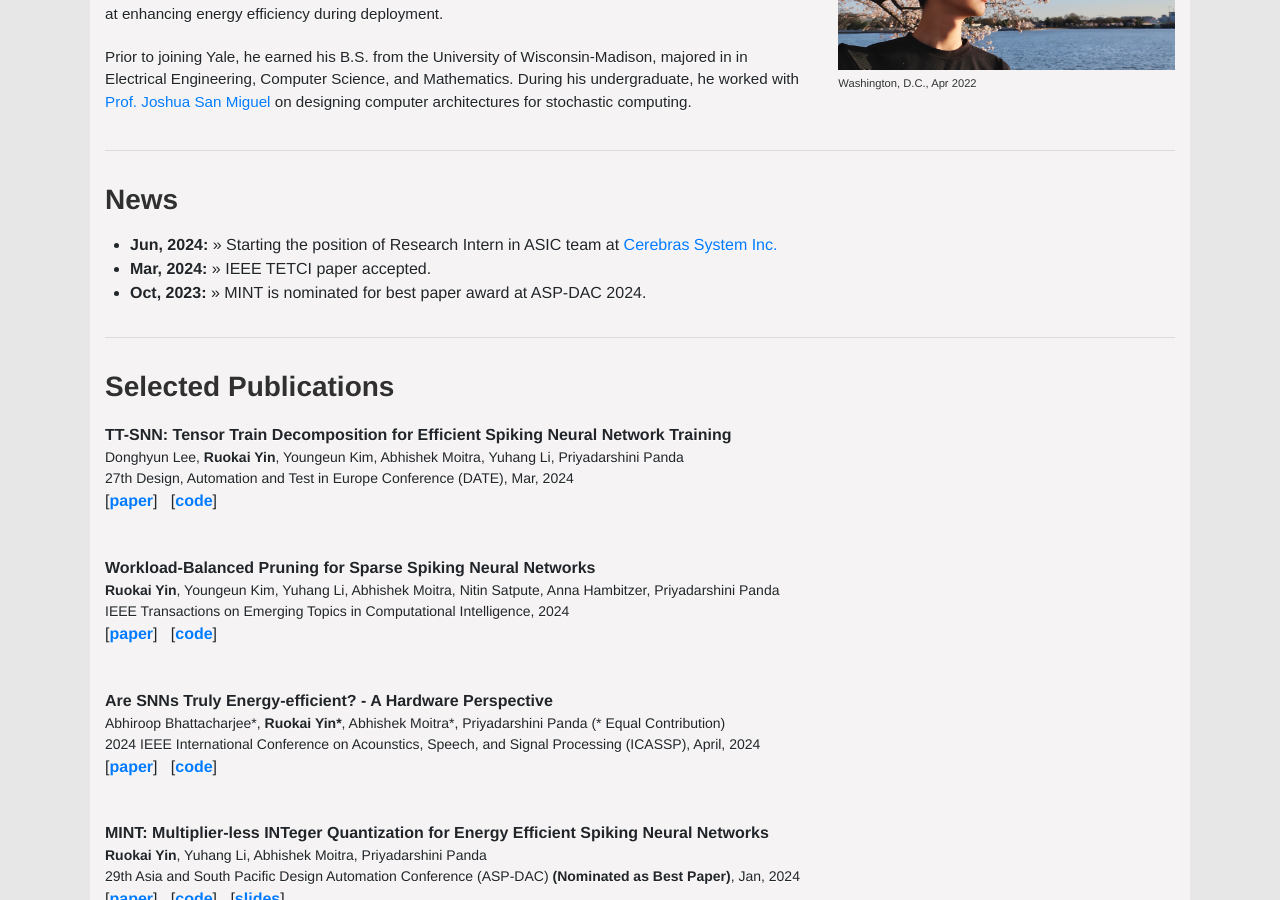
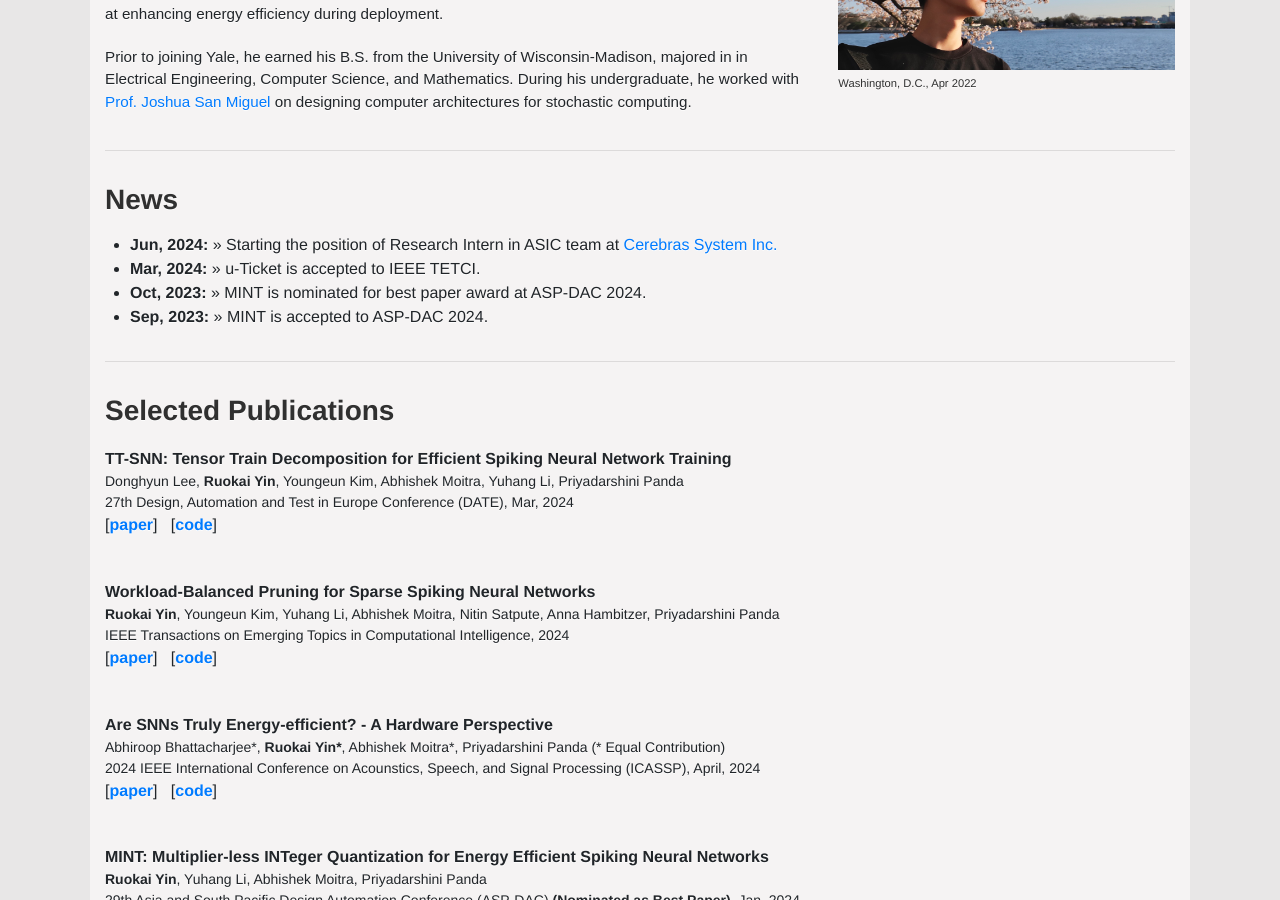
Before and after one commit to RuokaiYin/RuokaiYin.github.io, a Jekyll site: the page built from index.html, in a window 1280 px wide and 900 px high, scrolled down 458 px. Built offline with Jekyll 4.4.1, drawn with Linux system fonts in a browser that asks for light colours.

Commit message:
Update news.html

```diff
--- a/_includes/news.html
+++ b/_includes/news.html
@@ -7,8 +7,9 @@
 <div class="row">
     <ul>
         <li><strong>Jun, 2024:</strong> » Starting the position of Research Intern in ASIC team at <a href="https://www.cerebras.net/company/">Cerebras System Inc.</a></li>
-        <li><strong>Mar, 2024:</strong> » IEEE TETCI paper accepted.</a></li>
+        <li><strong>Mar, 2024:</strong> » u-Ticket is accepted to IEEE TETCI.</a></li>
         <li><strong>Oct, 2023:</strong> » MINT is nominated for best paper award at ASP-DAC 2024.</a></li>
+        <li><strong>Sep, 2023:</strong> » MINT is accepted to ASP-DAC 2024.</a></li>
         <!-- Add more news items here -->
     </ul>
 </div>
```
